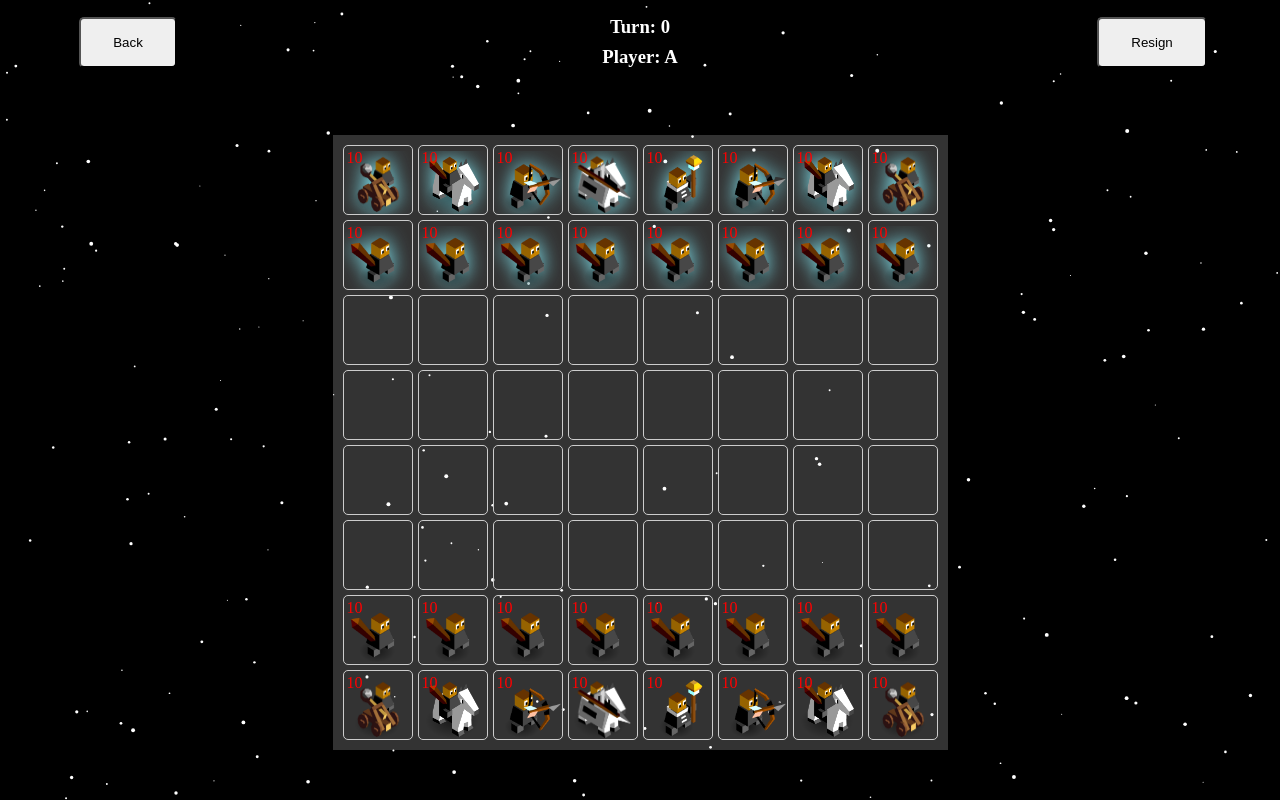
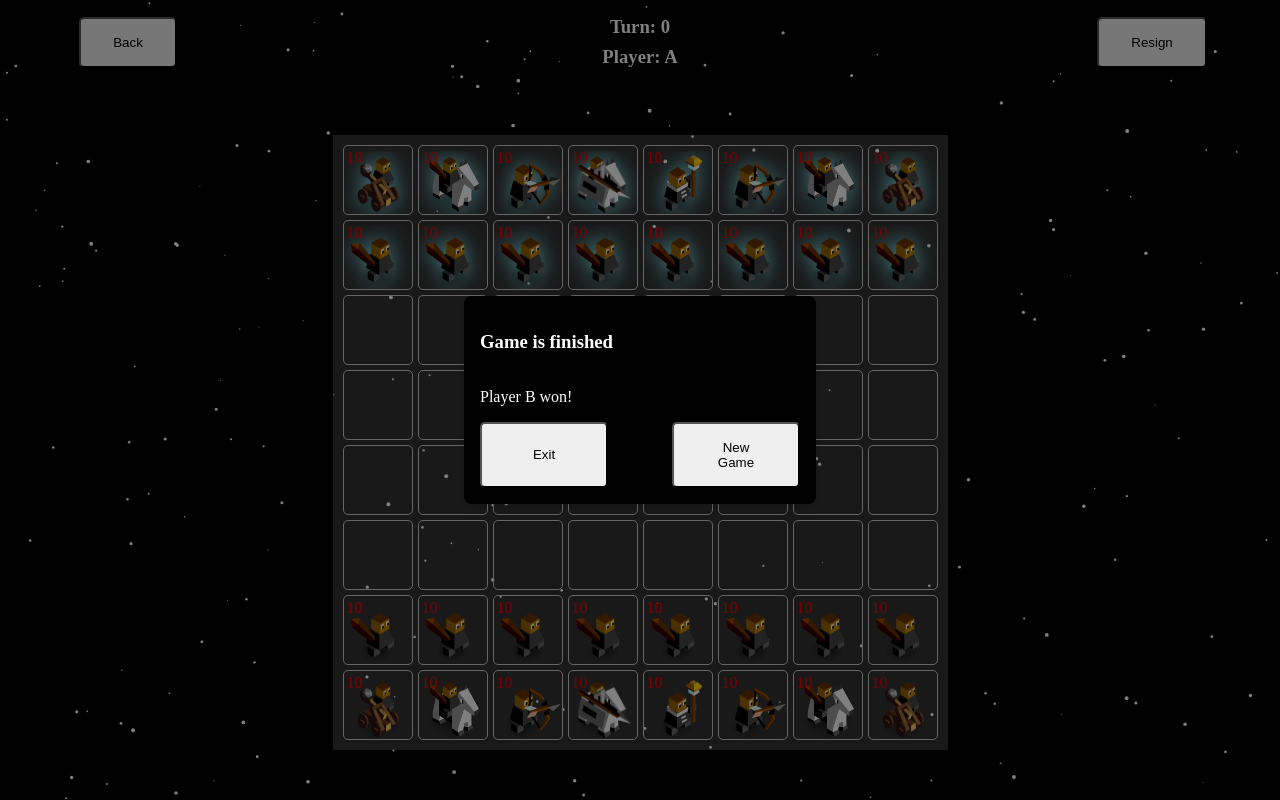
Before and after one commit to mirasnag/polytopia_chess, a React (Vite) app: page /game in a window 1280 px wide. Both pictures are taken after a click on the button "Resign". Built offline with nearby package versions, Linux system fonts and the light colour scheme.

Commit message:
- Added GameOutcomeModal displayed when game is finished - Implemented functionality of Resigning

```diff
--- /dev/null
+++ b/src/components/game/GameOutcomeModal.module.scss
@@ -0,0 +1,14 @@
+.layout {
+  display: flex;
+  flex-direction: column;
+  gap: 1rem;
+
+  .actions {
+    display: flex;
+    justify-content: space-between;
+
+    button {
+      width: 40%;
+    }
+  }
+}
--- /dev/null
+++ b/src/components/game/GameOutcomeModal.tsx
@@ -0,0 +1,48 @@
+// hooks
+import { useGame } from "@/context/game/GameContext";
+import { useNavigate } from "react-router-dom";
+
+// components
+import Modal from "../utils/Modal";
+
+// styles
+import classes from "./GameOutcomeModal.module.scss";
+
+const GameOutcomeModal = () => {
+  const { players, outcome, dispatch } = useGame();
+  const navigate = useNavigate();
+
+  const winner =
+    outcome.status === "finished" ? players[outcome.winnerId].name : "";
+
+  const handleExitClick = () => {
+    navigate("/");
+  };
+
+  const handleNewGameClick = () => {
+    dispatch({
+      type: "Create",
+    });
+  };
+
+  return (
+    <Modal size="full">
+      <div className={classes.layout}>
+        <h3 className={classes.title}>{`Game is ${
+          winner ? "finished" : "ongoing"
+        }`}</h3>
+        {outcome.status === "finished" && (
+          <div className={classes.message}>
+            <div>Player {winner} won!</div>
+          </div>
+        )}
+        <div className={classes.actions}>
+          <button onClick={handleExitClick}>Exit</button>
+          <button onClick={handleNewGameClick}>New Game</button>
+        </div>
+      </div>
+    </Modal>
+  );
+};
+
+export default GameOutcomeModal;
--- a/src/components/game/MenuButtons.tsx
+++ b/src/components/game/MenuButtons.tsx
@@ -1,9 +1,21 @@
+// hooks
+import { useGame } from "@/context/game/GameContext";
+
+// styles
 import classes from "./MenuButtons.module.scss";
 
 const MenuButtons = () => {
+  const { dispatch } = useGame();
+
+  const handleResignButtonClick = () => {
+    dispatch({
+      type: "Resign",
+    });
+  };
+
   return (
     <div className={classes.layout}>
-      <button>Resign</button>
+      <button onClick={handleResignButtonClick}>Resign</button>
     </div>
   );
 };
--- a/src/context/game/gameReducer.ts
+++ b/src/context/game/gameReducer.ts
@@ -11,28 +11,24 @@ import type { GameState } from "@/types/game";
 import type { UnitId } from "@/types/id";
 
 export type GameAction =
-  | { type: "Create"; payload: never }
+  | { type: "Create" }
   | { type: "Move"; payload: { unitId: UnitId; to: { x: number; y: number } } }
   | {
       type: "Attack";
       payload: { attackingUnitId: UnitId; defendingUnitId: UnitId };
     }
-  | { type: "Resign"; payload: never };
+  | { type: "Resign" };
 
 export function gameReducer(state: GameState, action: GameAction): GameState {
-  const { type, payload } = action;
-
-  switch (type) {
+  switch (action.type) {
     case "Create":
       return createInitialGameState();
     case "Move":
-      return moveUnit(state, payload.unitId, payload.to.x, payload.to.y);
+      const { unitId, to } = action.payload;
+      return moveUnit(state, unitId, to.x, to.y);
     case "Attack":
-      return attackUnit(
-        state,
-        payload.attackingUnitId,
-        payload.defendingUnitId
-      );
+      const { attackingUnitId, defendingUnitId } = action.payload;
+      return attackUnit(state, attackingUnitId, defendingUnitId);
     case "Resign":
       return resign(state);
 
--- a/src/utils/combat.ts
+++ b/src/utils/combat.ts
@@ -19,6 +19,8 @@ export function calculateDamage(
 
 export function getValidAttacks(state: GameState, unit: Unit): Set<Tile> {
   const validAttacks = new Set<Tile>();
+
+  if (state.outcome.status === "finished") return validAttacks;
 
   const { range } = getUnitBaseStats(unit.type);
   const { x, y } = unit.position;
--- a/src/utils/movement.ts
+++ b/src/utils/movement.ts
@@ -7,6 +7,8 @@ import type { Tile } from "@/types/tile";
 
 export function getValidMoves(state: GameState, unit: Unit): Set<Tile> {
   const validMoves = new Set<Tile>();
+
+  if (state.outcome.status === "finished") return validMoves;
 
   const { movement } = getUnitBaseStats(unit.type);
   const { x, y } = unit.position;
--- a/src/views/game/GameView.tsx
+++ b/src/views/game/GameView.tsx
@@ -7,12 +7,13 @@ import GameBoard from "@/components/game/GameBoard";
 import HUD from "@/components/game/HUD";
 import BackButton from "@/components/game/BackButton";
 import MenuButtons from "@/components/game/MenuButtons";
+import GameOutcomeModal from "@/components/game/GameOutcomeModal";
 
 // styles
 import classes from "./GameView.module.scss";
 
 const GameView = () => {
-  const { state } = useGame();
+  const { state, outcome } = useGame();
 
   useEffect(() => {
     const logGameState = () => {
@@ -40,6 +41,7 @@ const GameView = () => {
       <div className={classes.boardContainer}>
         <GameBoard />
       </div>
+      {outcome.status === "finished" && <GameOutcomeModal />}
     </div>
   );
 };
```
